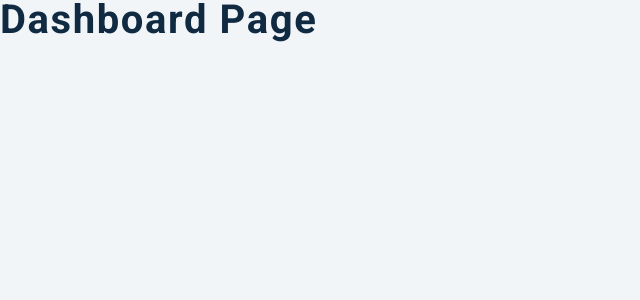
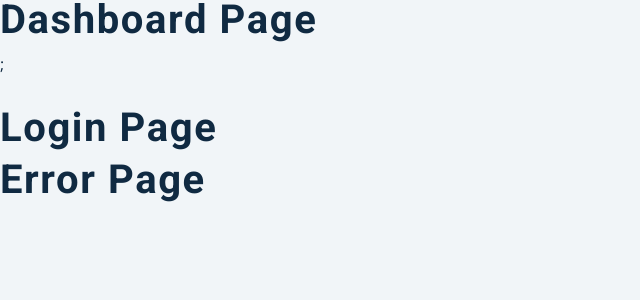
Before and after one commit to oluwadamilola/github-search-app, a React (Create React App) app: page / in a window 1280 px wide. Shown: the top 300 px of the page, without its empty margins (0-640 px from the left). Built offline with nearby package versions, Linux system fonts and the light colour scheme.

Commit message:
complete starter app

```diff
--- a/src/App.js
+++ b/src/App.js
@@ -6,6 +6,8 @@ function App() {
   return (
     <div>
       <Dashboard></Dashboard>
+      <Login />
+      <Error />
     </div>
   );
 }
--- a/src/pages/Dashboard.js
+++ b/src/pages/Dashboard.js
@@ -3,7 +3,11 @@ import { Info, Repos, User, Search, Navbar } from '../components';
 import loadingImage from '../images/preloader.gif';
 import { GithubContext } from '../context/context';
 const Dashboard = () => {
-  return <h2>Dashboard Page</h2>;
+  return (
+    <main>
+      <h2>Dashboard Page</h2>;
+    </main>
+  );
 };
 
 export default Dashboard;
```
